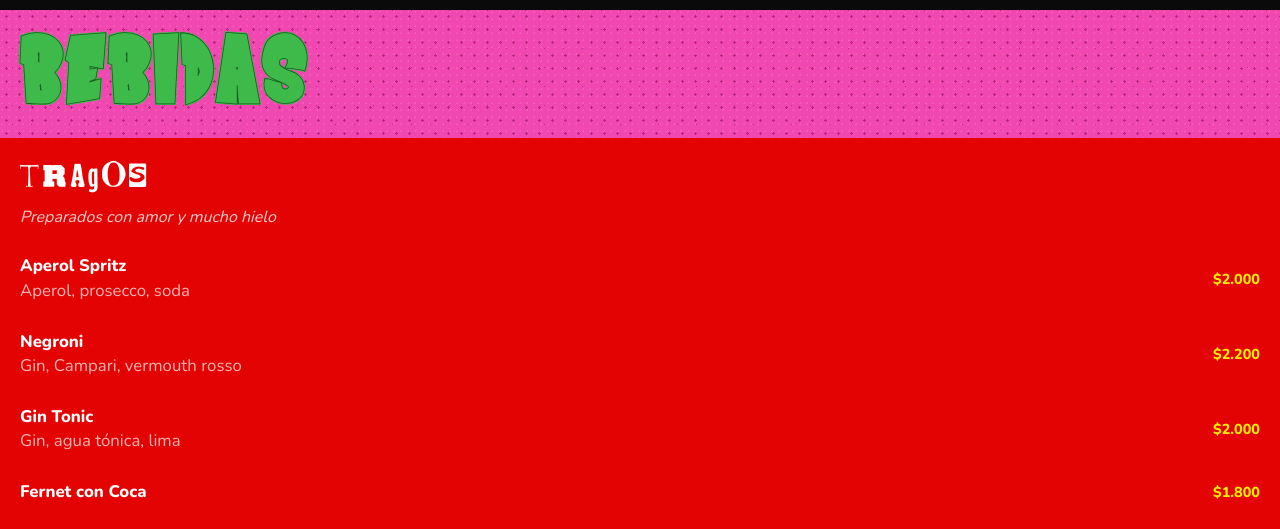
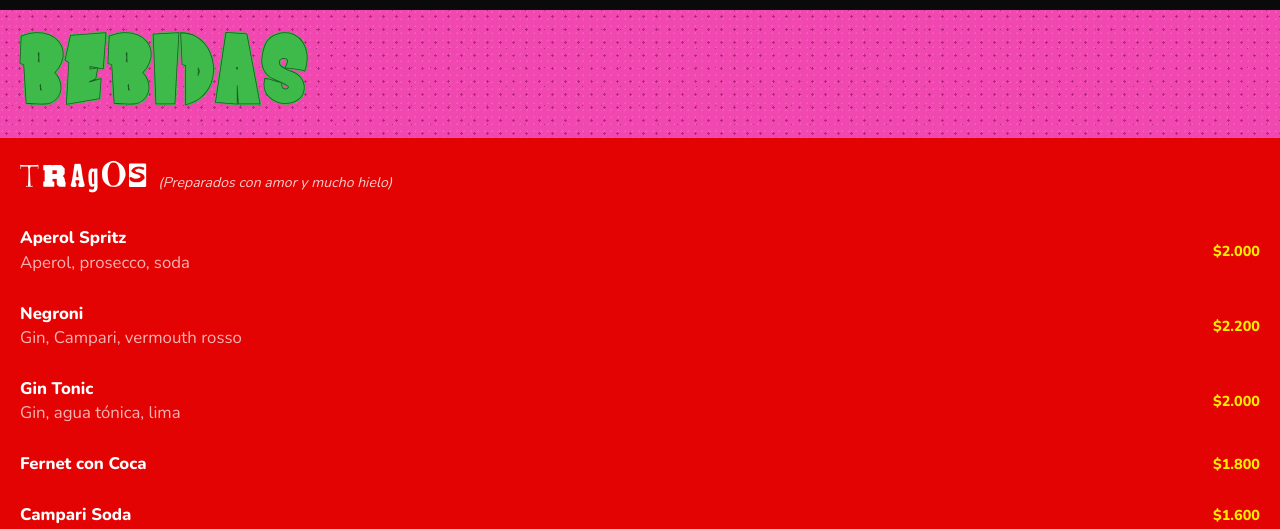
Before and after one commit to federicaa-hub/mostra, a website: page preview.html in a window 1280 px wide. Shown: the part 254-783 px from the top of the page. Drawn offline with nearby package versions, Linux system fonts and the light colour scheme.

Commit message:
Descripción de sección inline al costado del título entre paréntesis
Co-Authored-By: Claude Sonnet 4.6 <noreply@anthropic.com>

```diff
--- a/css/styles.css
+++ b/css/styles.css
@@ -361,7 +361,12 @@ body {
 /* Menu section */
 .menu-section { margin-bottom: 0; }
 .section-header {
-  padding: 0.75rem 1.25rem;  position: relative;
+  padding: 0.75rem 1.25rem;
+  position: relative;
+  display: flex;
+  align-items: baseline;
+  flex-wrap: wrap;
+  gap: 0 0.5rem;
 }
 .section-header::before { display: none; }
 .section-name {
@@ -443,12 +448,13 @@ body {
   color: rgba(0,0,0,0.65);
 }
 .section-desc {
-  font-size: 1rem;
+  font-size: 0.88rem;
   color: var(--muted);
   font-style: italic;
-  margin-top: 0.25rem;
-  line-height: 1.5;
+  line-height: 1.4;
 }
+.section-desc::before { content: '('; }
+.section-desc::after  { content: ')'; }
 
 /* Subsection */
 .subsection { margin-top: 0.25rem; }
--- a/preview.html
+++ b/preview.html
@@ -4,7 +4,7 @@
   <meta charset="UTF-8">
   <meta name="viewport" content="width=device-width, initial-scale=1.0, viewport-fit=cover">
   <title>La Tribu Mostra · Preview</title>
-  <link rel="stylesheet" href="css/styles.css?v=14">
+  <link rel="stylesheet" href="css/styles.css?v=15">
   <style>
     .preview-badge {
       position: fixed;
```
Also changed, not shown: index.html (+1 -1 lines).
